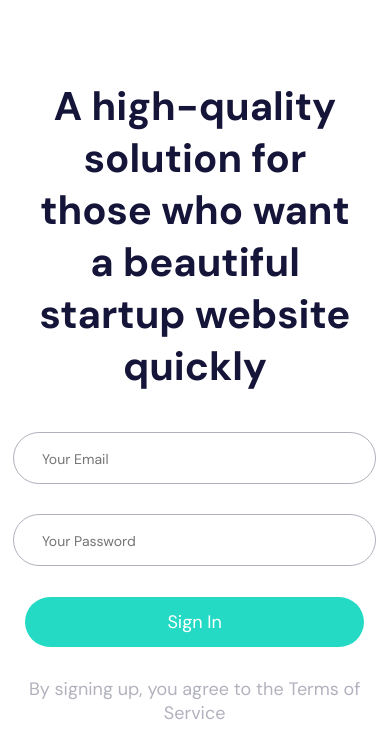
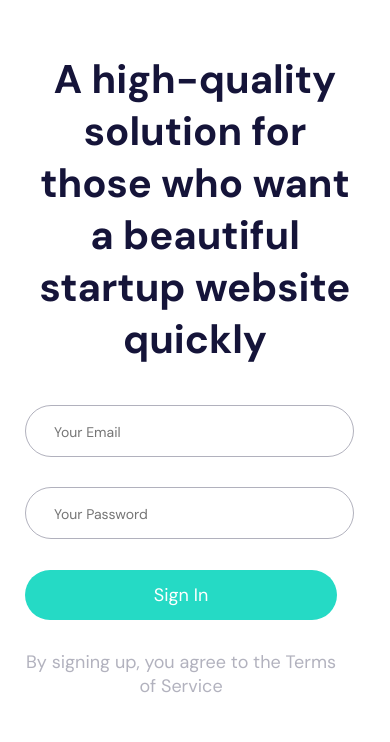
Before and after one commit to adebayoalade/david_project_practice, a plain HTML site: page index.html in a window 390 px wide. Shown: the part 102-844 px from the top of the page. Drawn offline with nearby package versions, Linux system fonts and the light colour scheme.

Commit message:
making changes to media query
working on my mobile view

```diff
--- a/index.html
+++ b/index.html
@@ -4,12 +4,12 @@
     <meta charset="UTF-8" />
     <meta name="viewport" content="width=device-width, initial-scale=1.0" />
     <link rel="stylesheet" href="./style.css" />
-    <link rel="stylesheet" href="./responsive.css">
     <!-- Boxicon CDN -->
     <link
       href="https://unpkg.com/boxicons@2.1.4/css/boxicons.min.css"
       rel="stylesheet"
     />
+    <link rel="stylesheet" href="./responsive.css">
 
     <!-- Boxicon CDN -->
     <title>Class - CSS</title>
@@ -74,5 +74,5 @@
       </div>
     </main>
     <!-- main section -->
-  </body>
+  </body>
 </html>
--- a/responsive.css
+++ b/responsive.css
@@ -20,21 +20,24 @@
   main div:first-of-type h1 {
     text-align: center;
     font-size: 40px;
+    margin: auto;
     margin-bottom: 2.5rem;
+    width: 100%;
   }
   .juadeb_form {
     align-items: center;
     justify-content: center;
 
-    width: 87vw;
+    width: 80vw;
   }
   .juadeb_form input,
   .juadeb_form button {
     height: 50px;
     border-radius: 999px;
     padding: 0 28px;
+    display: block;
+    margin: auto;
   }
-
   .juadeb_form input::placeholder {
     font-size: 14px;
   }
@@ -71,8 +74,7 @@
   .juadeb_form {
     align-items: center;
     justify-content: center;
-
-    width: 87vw;
+    width: 90vw;
   }
   .juadeb_form input,
   .juadeb_form button {
@@ -80,11 +82,9 @@
     border-radius: 999px;
     padding: 0 28px;
   }
-
   .juadeb_form input::placeholder {
     font-size: 14px;
   }
-
   main div:last-of-type p {
     width: 100%;
     text-align: center;
@@ -96,4 +96,4 @@
     padding: 3rem;
   }
 }
-/* Resp Design */
+/* Resp Design */
--- a/style.css
+++ b/style.css
@@ -25,6 +25,7 @@ ul {
 body {
   padding: 0;
   margin: 0;
+  overflow-x: hidden;
   box-sizing: border-box;
   padding: 4rem 10rem;
   min-height: 100vh;
@@ -117,13 +118,15 @@ main .post_css img:last-of-type {
 main div:last-of-type p {
   font-size: 18px;
   color: var(--main_blue_faded);
-  width: 45%;
+  width: 320px;
 }
 
 main div:first-of-type h1 {
   color: var(--main_blue);
-  font-size: 58px;
-  margin-bottom: 5rem;
+  font-size: 38px;
+  width: 600px;
+  margin-top: 0px;
+  margin-bottom: 3rem;
 }
 
 .juadeb_form {
@@ -137,7 +140,7 @@ main div:first-of-type h1 {
 
 .juadeb_form input {
   border: 1px solid var(--main_blue_faded);
-  width: 90%;
+  width: 87%;
 }
 
 .juadeb_form button {
@@ -148,7 +151,7 @@ main div:first-of-type h1 {
 
 .juadeb_form input,
 .juadeb_form button {
-  height: 60px;
+  height: 50px;
   border-radius: 999px;
   padding: 0 28px;
 }
```
